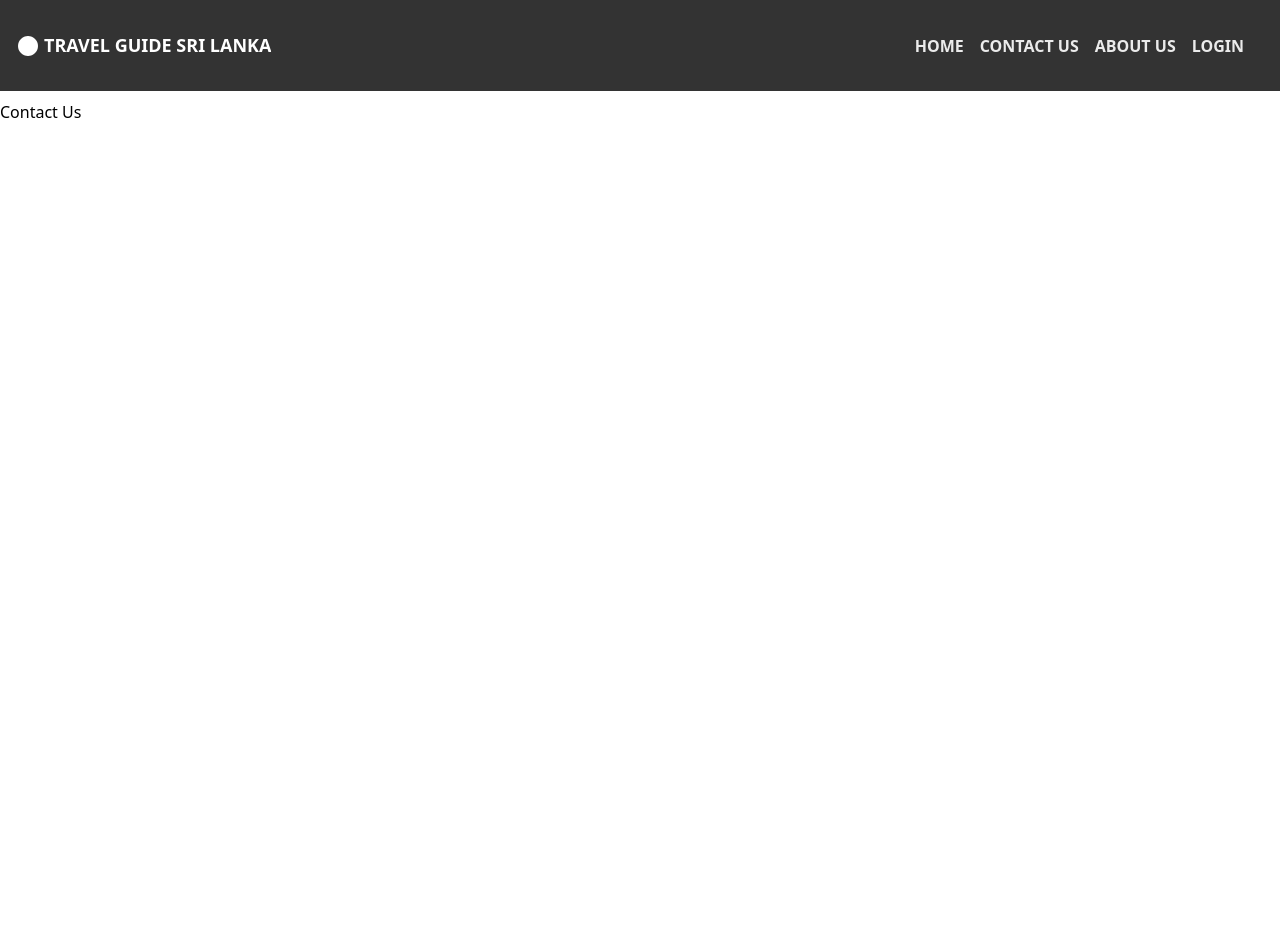
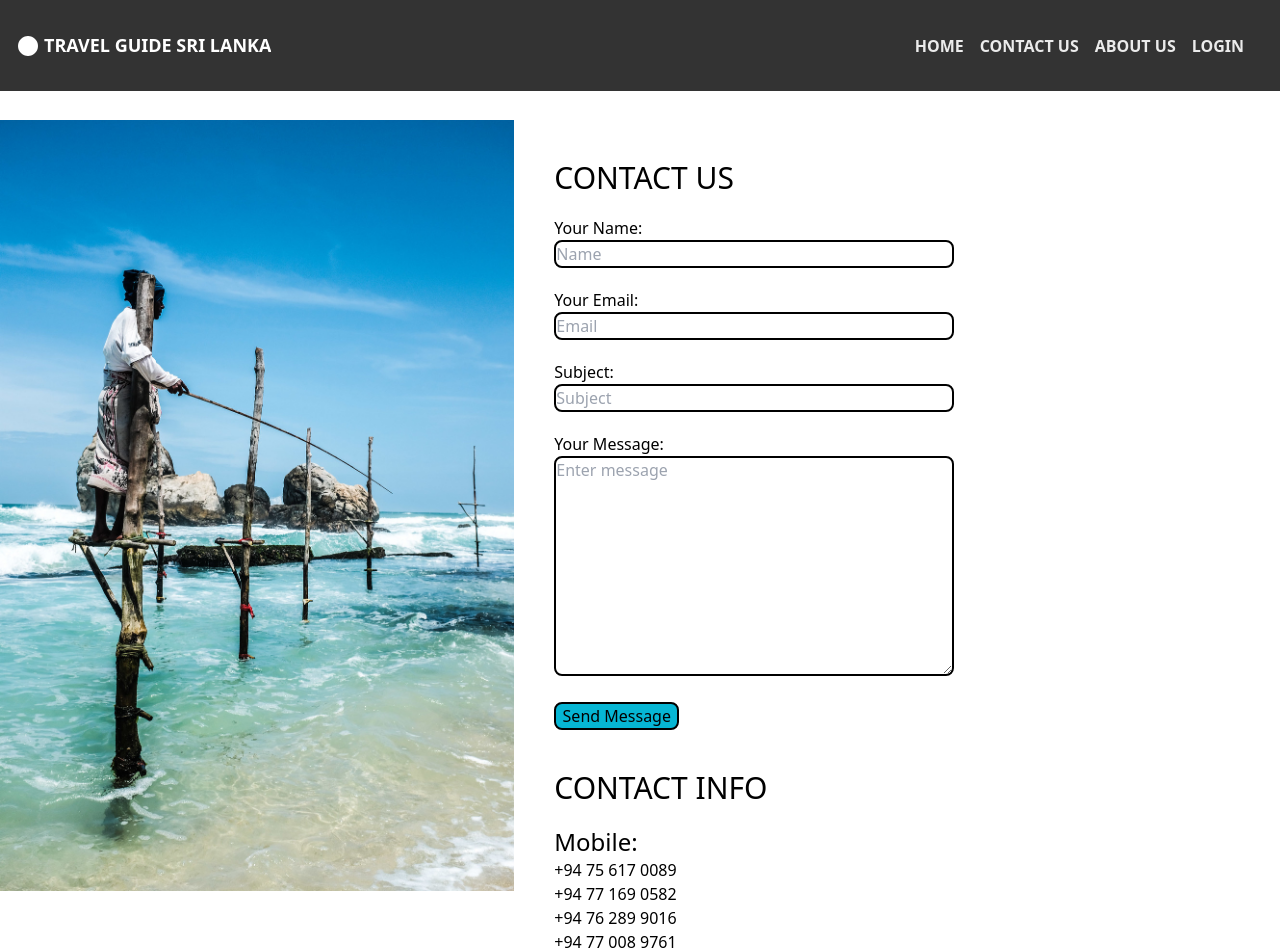
Before and after one commit to TourGuide-GroupJ/TourGuide, a React (Create React App) app in the folder frontend/: page /contactus in a window 1280 px wide. Shown: the top 952 px of the page. Before the commit the page ends 800 px from the top, so only its background shows below. Built offline with nearby package versions, Linux system fonts and the light colour scheme.

Commit message:
update ContactUs page

```diff
--- a/frontend/src/pages/ContactUs.jsx
+++ b/frontend/src/pages/ContactUs.jsx
@@ -1,13 +1,93 @@
 import React from "react";
 import Navbar from "../component/Navbar";
+import Footer from "../component/Footer";
+import image from "../assets/Fisherman.jpg";
 
 const ContactUs = () => {
   return (
     <div>
       <Navbar />
-      <div className=" mt-[100px]">
-        <h1>Contact Us</h1>
+
+      <div className="flex mt-[120px]">
+      <div className="hidden sm:block">
+        <img className = "object-cover " src={image} width="690" height="500" />
       </div>
+      <div className="p-10 bg-white w-[1000px] H-[500px]">
+        <div>
+          <span className="mt-0 text-3xl">CONTACT US</span>
+          <form>
+            <div>
+                <div className="mt-5">
+                <p>Your Name:</p>
+                <input
+                  className="border-black border-solid border-[2px] w-[400px] H-[5px] rounded-lg"
+                  type="text"
+                  placeholder="Name"
+                  name="user_name"
+                  required/>
+              </div>
+
+              <div className="mt-5">
+              <p>Your Email:</p>
+              <input
+                className="border-black border-solid border-[2px] w-[400px] H-[5px] rounded-lg"
+                type="email"
+                placeholder="Email"
+                name="user_email"
+                required />
+              </div>
+
+              <div className="mt-5">
+              <p>Subject:</p>
+              <input
+                className="border-black border-solid border-[2px] w-[400px] H-[5px] rounded-lg"
+                type="text"
+                placeholder="Subject"
+                name="subject"
+                required/>
+                </div>
+
+              <div className="mt-5">
+              <p>Your Message:</p>
+              <textarea
+                className="border-black border-solid border-[2px] w-[400px] H-[100px] rounded-lg"
+                name="message"
+                placeholder="Enter message"
+                cols="25"
+                rows="9"
+              ></textarea>
+              </div>
+
+            </div>
+            <div className="mt-5">
+              <button
+                type="submit"
+                className="bg-cyan-500 --btn--btn--primary border-black border-solid border-[2px] w-[125px] H-[3px] rounded-lg"
+              >
+                Send Message
+              </button>
+            </div>
+          </form>
+        </div>
+        <div className="mt-10">
+          <span className="text-3xl ">CONTACT INFO</span>
+          <div className="mt-5">
+          <span className="text-2xl ">Mobile:</span>
+          </div>
+          <p>+94 75 617 0089</p>
+          <p>+94 77 169 0582</p>
+          <p>+94 76 289 9016</p>
+          <p>+94 77 008 9761</p>
+          <div className="mt-5">
+          <span className="text-2xl ">Email:</span>
+          </div>
+          <p>travelguide2223@gmail.com</p>
+        </div>
+      </div>
+    </div>
+
+
+      <Footer/>
     </div>
   );
 };
--- a/frontend/src/pages/Home.jsx
+++ b/frontend/src/pages/Home.jsx
@@ -15,6 +15,7 @@ import KandyEsalaPerahera from "../assets/KandyEsalaPerahera.jpg";
 import Kithulgala from "../assets/Kithulgala.jpg";
 import Wild from "../assets/Wild.jpg";
 import StreetFood from "../assets/StreetFood.jpg";
+
 
 import ThingsToDo from "../assets/ThingsToDo2.jpg";
 import Guide from "../assets/Guide.jpg";
```
Also changed, not shown: frontend/src/assets/Fisherman.jpg (added).
